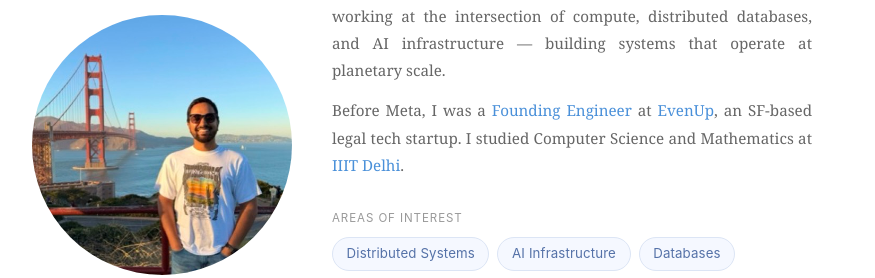
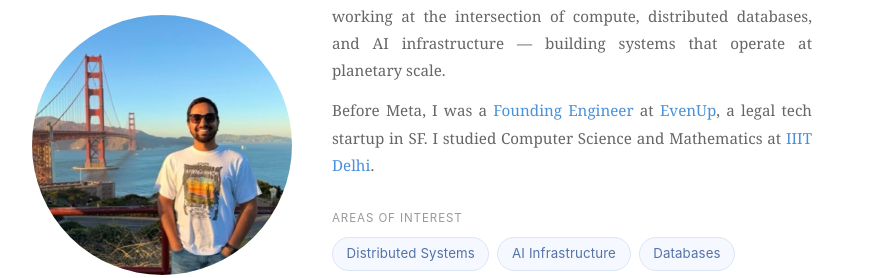
Before and after one commit to ramandeeptrehan/ramandeeptrehan.github.io, a Jekyll site: the page built from index.html, in a window 1280 px wide. Shown: the part 254-532 px from the top of the page, without its empty margins (202-1077 px from the left). Built offline with Jekyll 4.4.1, drawn with Linux system fonts in a browser that asks for light colours.

Commit message:
Update EvenUp description wording

```diff
--- a/index.html
+++ b/index.html
@@ -14,7 +14,7 @@
       San Francisco, California
     </p>
     <p class="bio">I'm a Senior Software Engineer at <span class="highlight">Meta</span> in Menlo Park, California, working at the intersection of compute, distributed databases, and AI infrastructure — building systems that operate at planetary scale.</p>
-    <p class="bio">Before Meta, I was a <span class="highlight">Founding Engineer</span> at <span class="highlight">EvenUp</span>, an SF-based legal tech startup. I studied Computer Science and Mathematics at <span class="highlight">IIIT Delhi</span>.</p>
+    <p class="bio">Before Meta, I was a <span class="highlight">Founding Engineer</span> at <span class="highlight">EvenUp</span>, a legal tech startup in SF. I studied Computer Science and Mathematics at <span class="highlight">IIIT Delhi</span>.</p>
 
     <div class="interests">
       <p class="interests-label">Areas of Interest</p>
```
